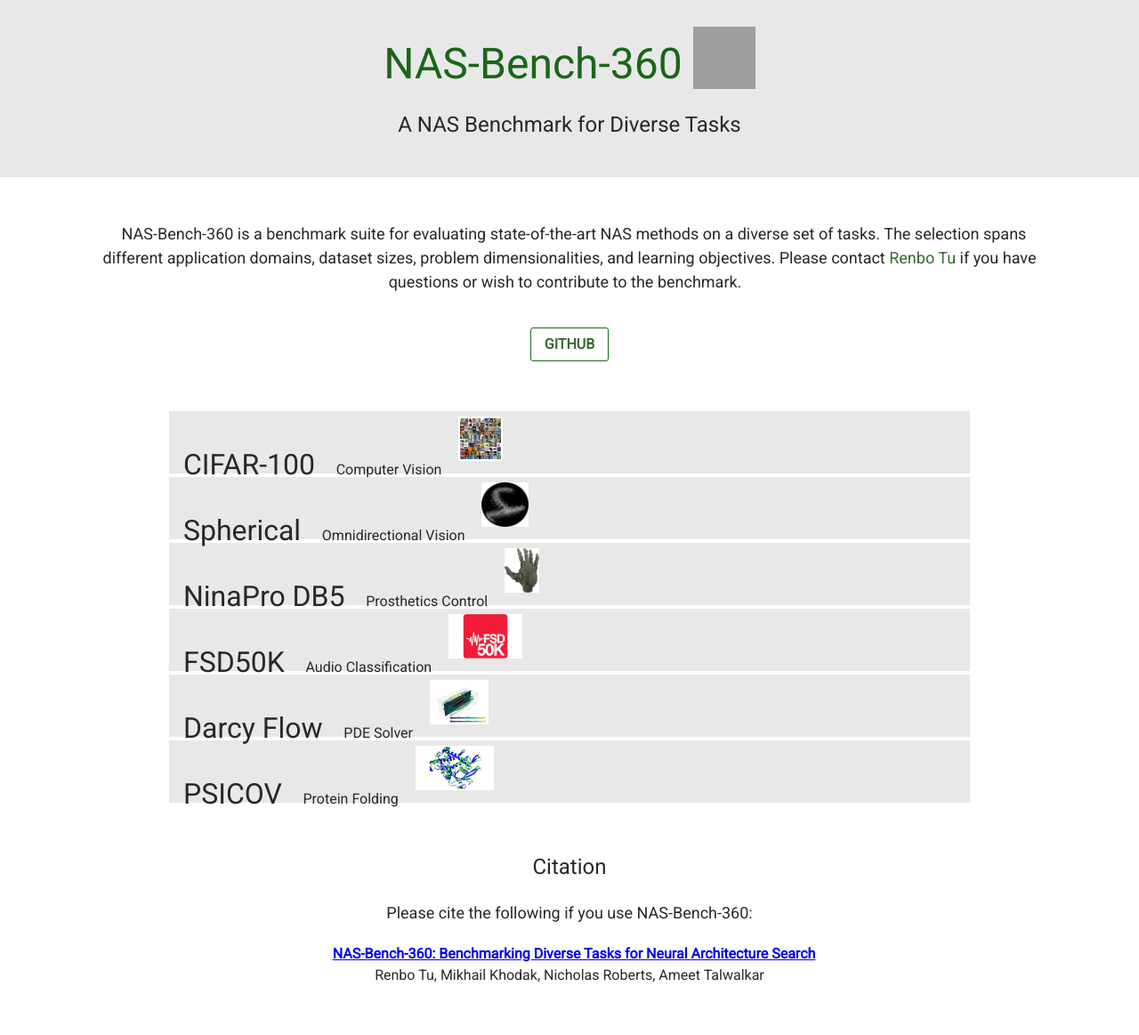
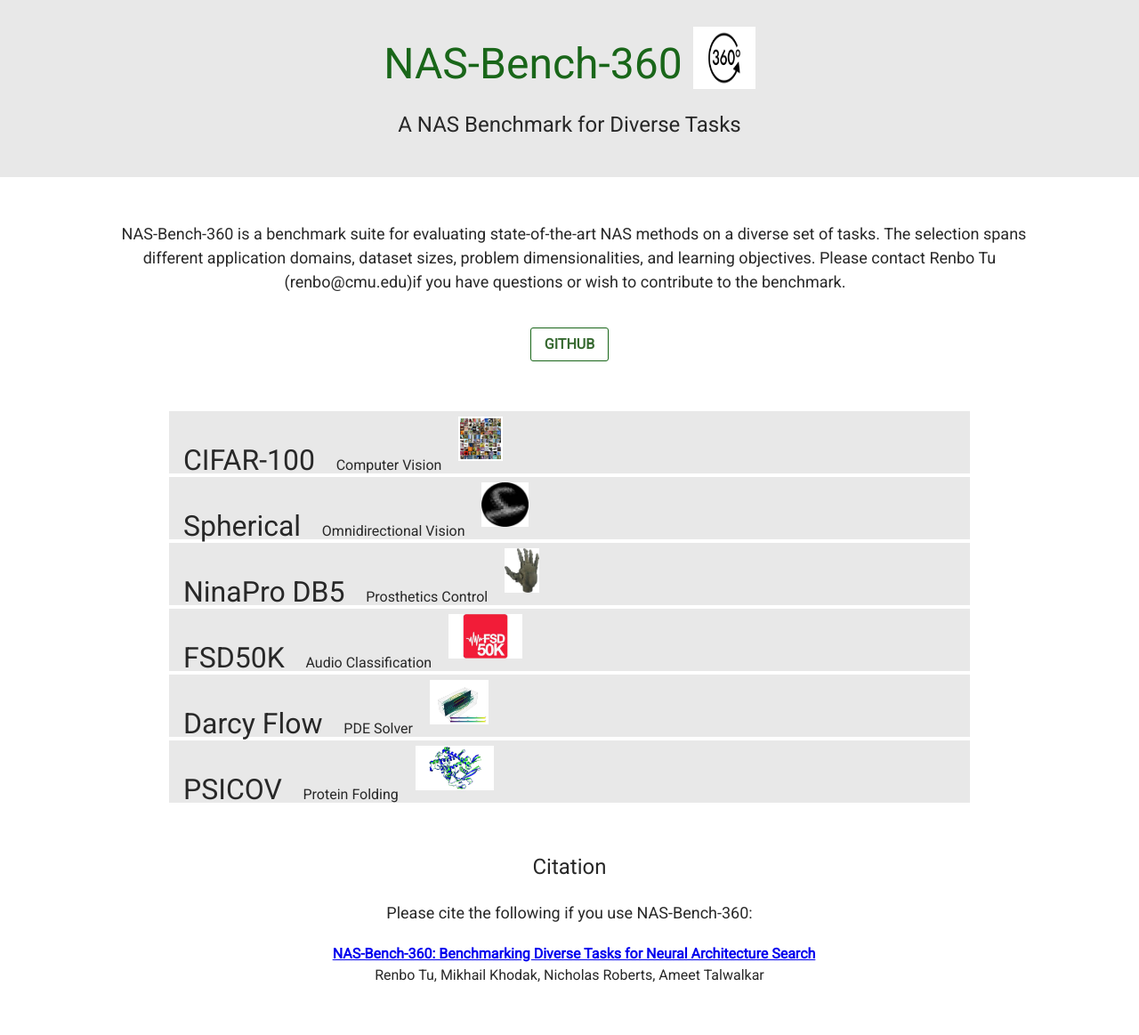
Before and after one commit to rtu715/NAS-Bench-360, a Jekyll site: the page index.html, which Jekyll copies as it is, in a window 1280 px wide. Shown: the whole page at 89% size. Built offline with Jekyll 4.4.1, drawn with Linux system fonts in a browser that asks for light colours; grey boxes are pictures that could not be loaded.

Commit message:
formatting new

```diff
--- a/index.html
+++ b/index.html
@@ -20,7 +20,7 @@
 	<div class="background">
 	<div class="toptitle" style="position:relative;top:-20px">
         <h1 style="color:#196619">
-            NAS-Bench-360 <img src="webpage/icon.jepg" width="70" height="70" align="center"
+            NAS-Bench-360 <img src="webpage/icon.jpeg" width="70" height="70" align="center"
                         style="position: relative; top: -10px;">
         </h1>
 		<h2>A NAS Benchmark for Diverse Tasks</h2>
@@ -30,7 +30,7 @@
     <div class="title" style="margin-top:50px">
 
         <span class="description">
-        	NAS-Bench-360 is a benchmark suite for evaluating state-of-the-art NAS methods on a diverse set of tasks. The selection spans different application domains, dataset sizes, problem dimensionalities, and learning objectives. Please contact <a href="renbo@cmu.edu"> Renbo Tu </a> if you have questions or wish to contribute to the benchmark.
+        	NAS-Bench-360 is a benchmark suite for evaluating state-of-the-art NAS methods on a diverse set of tasks. The selection spans different application domains, dataset sizes, problem dimensionalities, and learning objectives. Please contact Renbo Tu (renbo@cmu.edu)if you have questions or wish to contribute to the benchmark.
 
         </span>
         <br/>
@@ -42,8 +42,8 @@
 
 	<div class="menu"  style="position:relative;top:40px">
 		<button class="collapsible">
-			<span style="position:relative;top:10px;"><font size="6">CIFAR-100</font></span>
-			<span style="position:relative;top:10px;" class="showHide"><font size="3">Computer Vision</font></span>
+			<span style="position:relative;top:5px;"><font size="6">CIFAR-100</font></span>
+			<span style="position:relative;top:5px;" class="showHide"><font size="3">Computer Vision</font></span>
 			<img src="webpage/images/cifar100.jpeg" alt="Logo" height="50"></a>
 		</button>
 		<div class="content">
@@ -66,8 +66,8 @@
 			</div>
 		</div>
 		<button class="collapsible">
-			<span style="position:relative;top:10px;"><font size="6">Spherical</font></span>
-			<span style="position:relative;top:10px;" class="showHide"><font size="3">Omnidirectional Vision</font></span>
+			<span style="position:relative;top:5px;"><font size="6">Spherical</font></span>
+			<span style="position:relative;top:5px;" class="showHide"><font size="3">Omnidirectional Vision</font></span>
 			<img src="webpage/images/spherical.jpeg" alt="Logo" height="50"></a>
 		</button>
 		<div class="content">
@@ -91,8 +91,8 @@
 				</div>
 			</div>
 		<button class="collapsible">
-			<span style="position:relative;top:10px;"><font size="6">NinaPro DB5</font></span>
-			<span style="position:relative;top:10px;" class="showHide"><font size="3">Prosthetics Control</font></span>
+			<span style="position:relative;top:5px;"><font size="6">NinaPro DB5</font></span>
+			<span style="position:relative;top:5px;" class="showHide"><font size="3">Prosthetics Control</font></span>
 			<img src="webpage/images/ninapro.jpeg" alt="Logo" height="50"></a>
 		</button>
 		<div class="content">
@@ -121,8 +121,8 @@
 			</div>
 		</div>
 		<button class="collapsible">
-			<span style="position:relative;top:10px;"><font size="6">FSD50K</font></span>
-			<span style="position:relative;top:10px;" class="showHide"><font size="3">Audio Classification</font></span>
+			<span style="position:relative;top:5px;"><font size="6">FSD50K</font></span>
+			<span style="position:relative;top:5px;" class="showHide"><font size="3">Audio Classification</font></span>
 			<img src="webpage/images/fsd50k.jpeg" alt="Logo" height="50"></a>
 		</button>
 		<div class="content">
@@ -145,8 +145,8 @@
 			</div>
 		</div>
 		<button class="collapsible">
-			<span style="position:relative;top:10px;"><font size="6">Darcy Flow</font></span>
-			<span style="position:relative;top:10px;" class="showHide"><font size="3">PDE Solver</font></span>
+			<span style="position:relative;top:5px;"><font size="6">Darcy Flow</font></span>
+			<span style="position:relative;top:5px;" class="showHide"><font size="3">PDE Solver</font></span>
 			<img src="webpage/images/darcy.png" alt="Logo" height="50"></a>
 		</button>
 		<div class="content">
@@ -168,8 +168,8 @@
 			</div>
 		</div>
 		<button class="collapsible">
-			<span style="position:relative;top:10px;"><font size="6">PSICOV</font></span>
-			<span style="position:relative;top:10px;" class="showHide"><font size="3">Protein Folding</font></span>
+			<span style="position:relative;top:5px;"><font size="6">PSICOV</font></span>
+			<span style="position:relative;top:5px;" class="showHide"><font size="3">Protein Folding</font></span>
 			<img src="webpage/images/psicov.jpeg" alt="Logo" height="50"></a>
 		</button>
 		<div class="content">
```
Also changed, not shown: other parts of index.html (+1 -1 lines).
